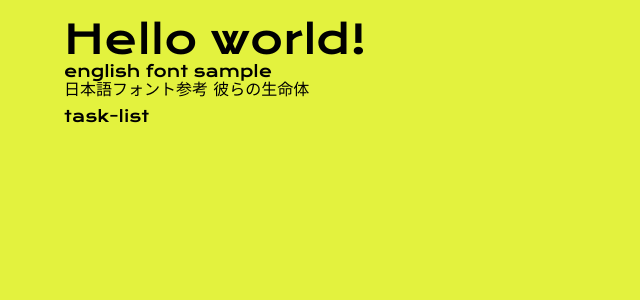
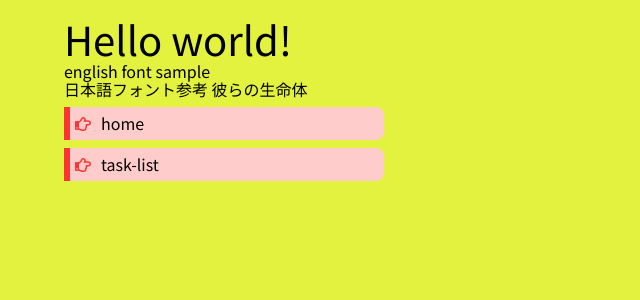
Before and after one commit to G-Shino/spike-nuxt-js, a Nuxt app: page / in a window 1280 px wide. Shown: the top 300 px of the page, without its empty margins (0-640 px from the left). Built offline with nearby package versions, Linux system fonts and the light colour scheme.

Commit message:
task listの原型を追加

```diff
--- a/assets/sass/common.scss
+++ b/assets/sass/common.scss
@@ -1,5 +1,3 @@
-@import url('https://fonts.googleapis.com/css2?family=Krona+One&family=M+PLUS+Rounded+1c:wght@300&display=swap');
-
 @mixin fontsize($size: 24){
   font-size: $size + px;
   font-size: ($size / 10) * 1rem;
@@ -10,8 +8,8 @@ html{
 }
 
 body{
-  background-color: $color-bg;
-  font-family: 'Krona One', 'M PLUS Rounded 1c', "Helvetica Neue", "Helvetica", "Hiragino Sans", "Hiragino Kaku Gothic ProN", "Arial", "Yu Gothic", "Meiryo", sans-serif;
+  background-color: $base-color;
+  font-family: 'Noto Sans JP', "Helvetica Neue", "Helvetica", "Hiragino Sans", "Hiragino Kaku Gothic ProN", "Arial", "Yu Gothic", "Meiryo", sans-serif;
   @include fontsize(16);
 }
 
--- a/assets/sass/variables.scss
+++ b/assets/sass/variables.scss
@@ -1,2 +1,4 @@
-$color-bg: #e3f23e;
+$base-color: #e3f23e;
+$main-color: #f2f2f2;
+$accent-color1: #f33;
 $accent-font-color: #f33;
--- a/layouts/default.vue
+++ b/layouts/default.vue
@@ -4,12 +4,12 @@
 
 <script>
 export default {
-  data(){
+  data: function(){
     return {
       title: "hoge"
     }
   },
-  head(){
+  head: function(){
     return {
       title: this.title,
     }
--- a/nuxt.config.js
+++ b/nuxt.config.js
@@ -2,5 +2,17 @@ export default {
   css:[
     "@/assets/style/reset.css",
     "@/assets/sass/app.scss"
-  ]
+  ],
+  head: {
+    title: 'spike-nuxt-js',
+    meta: [
+      { charset: 'utf-8' },
+      { name: 'viewport', content: 'width=device-width, initial-scale=1' },
+      { hid: 'description', name: 'description', content: 'nuxtjsのお試し用' },
+    ],
+    link: [
+      { rel: 'stylesheet', href: "https://fonts.googleapis.com/css2?family=Noto+Sans+JP&display=swap" },
+      { rel: 'stylesheet', href: "https://use.fontawesome.com/releases/v5.6.1/css/all.css"}
+    ]
+  },
 }
--- a/pages/index.vue
+++ b/pages/index.vue
@@ -8,6 +8,9 @@
       日本語フォント参考 彼らの生命体
     </P>
     <ul>
+      <li>
+        <nuxt-link to="/">home</nuxt-link>
+      </li>
       <li>
         <nuxt-link to="task-list">task-list</nuxt-link>
       </li>
@@ -24,10 +27,30 @@
   ul {
     margin: 8px auto;
     li{
+      width: 100%;
+      max-width: 320px;
+      padding-left: 0.5rem;
+      margin-bottom: 8px;
+      line-height: 2;
+      border-left: solid 6px $accent-color1;
+      border-radius: 0 8px 8px 0;
+      background-color: lighten($accent-color1, 30%);
       transition: color 0.2s ease-out;
       &:hover{
         color: $accent-font-color;
       }
+      &:before{
+        content: "\f0a4";
+        display: inline-block;
+        left: 0;
+        padding-right: 1rem;
+        font-family: "Font Awesome 5 free";
+        color: $accent-color1;
+      }
+      a {
+        display: inline-block;
+        width: calc(100% - 3rem);
+      }
     }
   }
 </style>
--- a/pages/task-list.vue
+++ b/pages/task-list.vue
@@ -1,13 +1,66 @@
 <template>
   <div class="wrapper">
     <h1>Task List!</h1>
+    <table class="task-list-area">
+      <thead>
+        <tr>
+          <th class="task-id">ID</th>
+          <th class="task-content">タスク内容</th>
+          <th class="task-state">状態</th>
+          <th>-</th>
+        </tr>
+      </thead>
+      <tbody>
+        <tr v-for="todo in todos" v-bind:key="todo.id">
+          <th>{{ todo.id }}</th>
+          <td>{{ todo.content }}</td>
+          <td class="task-state">
+            <button>{{ todo.state }}</button>
+          </td>
+          <td class="task-del">
+            <button>削除</button>
+          </td>
+        </tr>
+      </tbody>
+    </table>
   </div>
 </template>
+
+<script>
+export default {
+  data: function() {
+    return {
+      todos: [{
+        id: 1,
+        content: "hoge",
+        state: "OK"
+      }]
+    }
+  },
+  methods: {
+
+  }
+}
+</script>
 
 <style lang="scss" scoped>
   @import "../assets/sass/variables.scss";
   .wrapper {
     width: 90%;
     margin: 16px auto 0;
+    h1{
+      margin-bottom: 16px;
+    }
+  }
+  .task-list-area{
+    width: 100%;
+    thead{
+      border-bottom: 2px solid black;
+      tr{
+        th{
+          padding-right: 32px;
+        }
+      }
+    }
   }
 </style>
```
